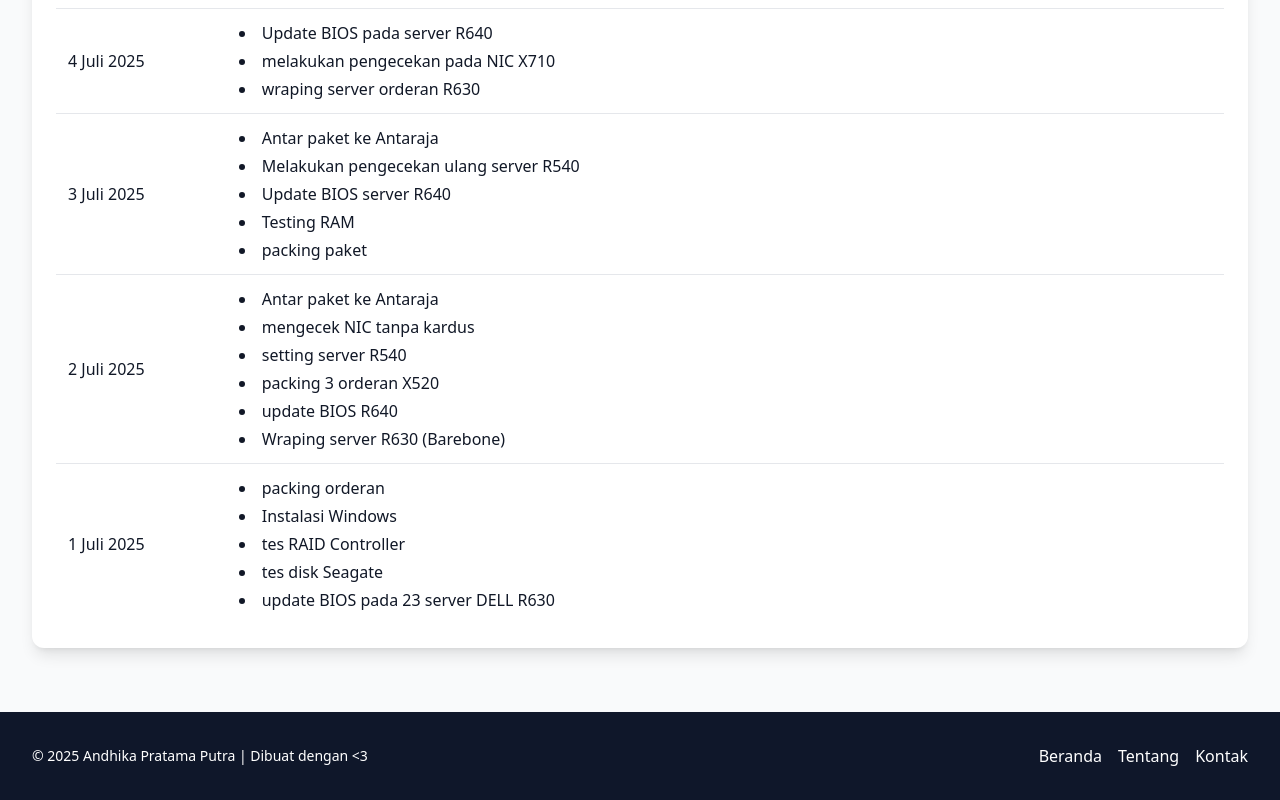
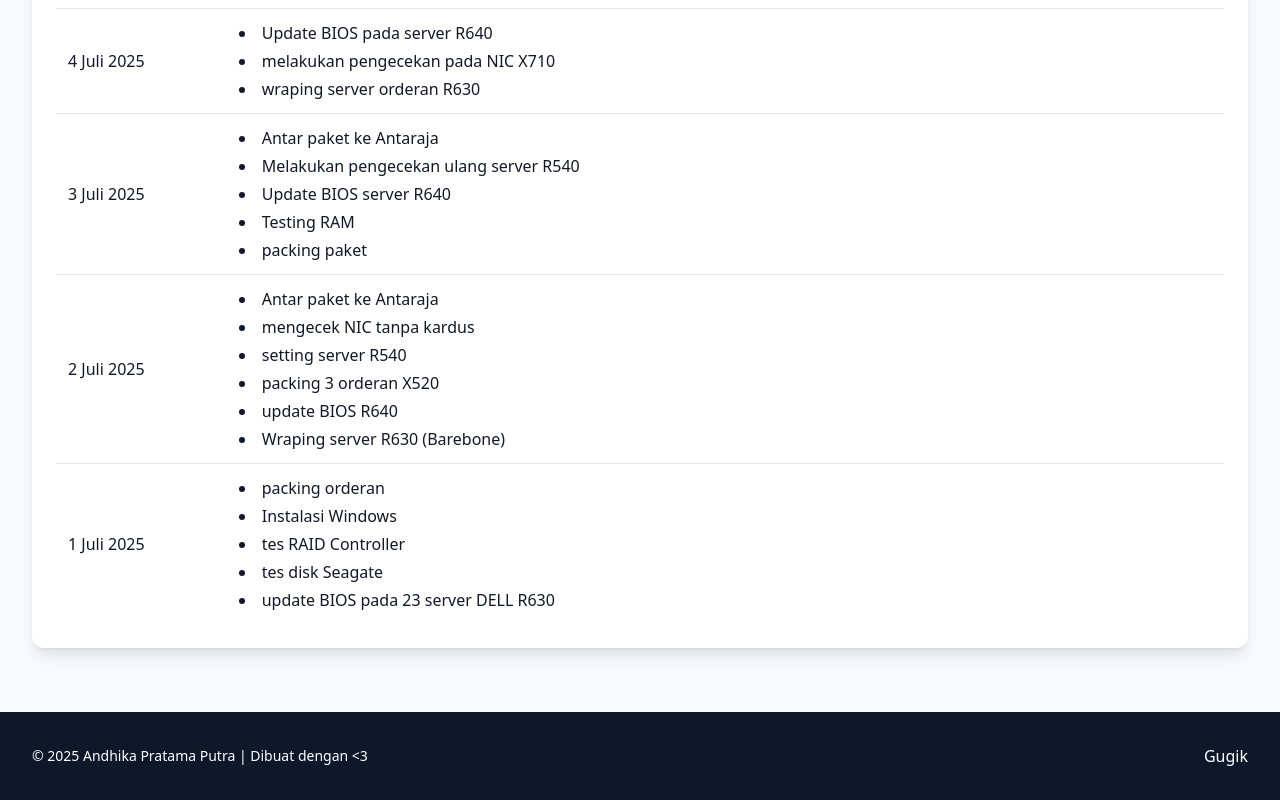
Before and after one commit to andhikaprttp/laporan-kerja-gugik, a plain HTML site: page index.html in a window 1280 px wide. Shown: the part 4365-5165 px from the top of the page. Drawn offline with nearby package versions, Linux system fonts and the light colour scheme.

Commit message:
Update index.html

```diff
--- a/index.html
+++ b/index.html
@@ -3,7 +3,7 @@
 <head>
   <meta charset="UTF-8" />
   <meta name="viewport" content="width=device-width, initial-scale=1" />
-  <title>Gugik - Laporan Kinerja & Produk Knowledge</title>
+  <title>Gugik - Laporan Kinerja Dhika</title>
 
   <!-- Tailwind CSS -->
   <script src="https://cdn.tailwindcss.com"></script>
@@ -343,9 +343,7 @@
     <div class="flex flex-col md:flex-row justify-between items-center space-y-4 md:space-y-0">
       <div class="text-sm">&copy; 2025 Andhika Pratama Putra | Dibuat dengan <3</div>
       <div class="flex space-x-4">
-        <a href="#" class="hover:text-blue-400 transition">Beranda</a>
-        <a href="#" class="hover:text-blue-400 transition">Tentang</a>
-        <a href="#" class="hover:text-blue-400 transition">Kontak</a>
+        <a href="https://gugik.id/" class="hover:text-blue-400 transition">Gugik</a>
       </div>
     </div>
   </div>
```
